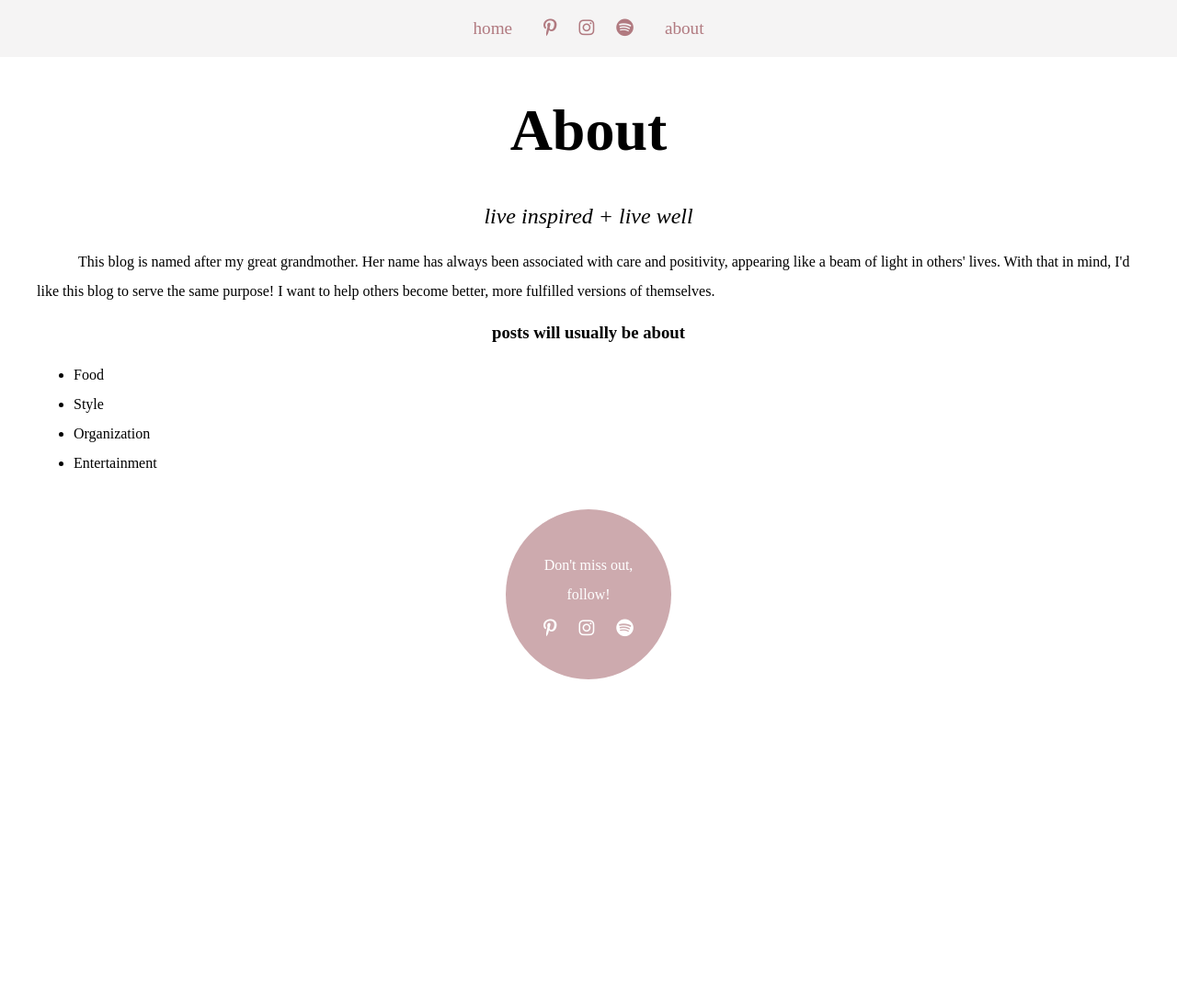
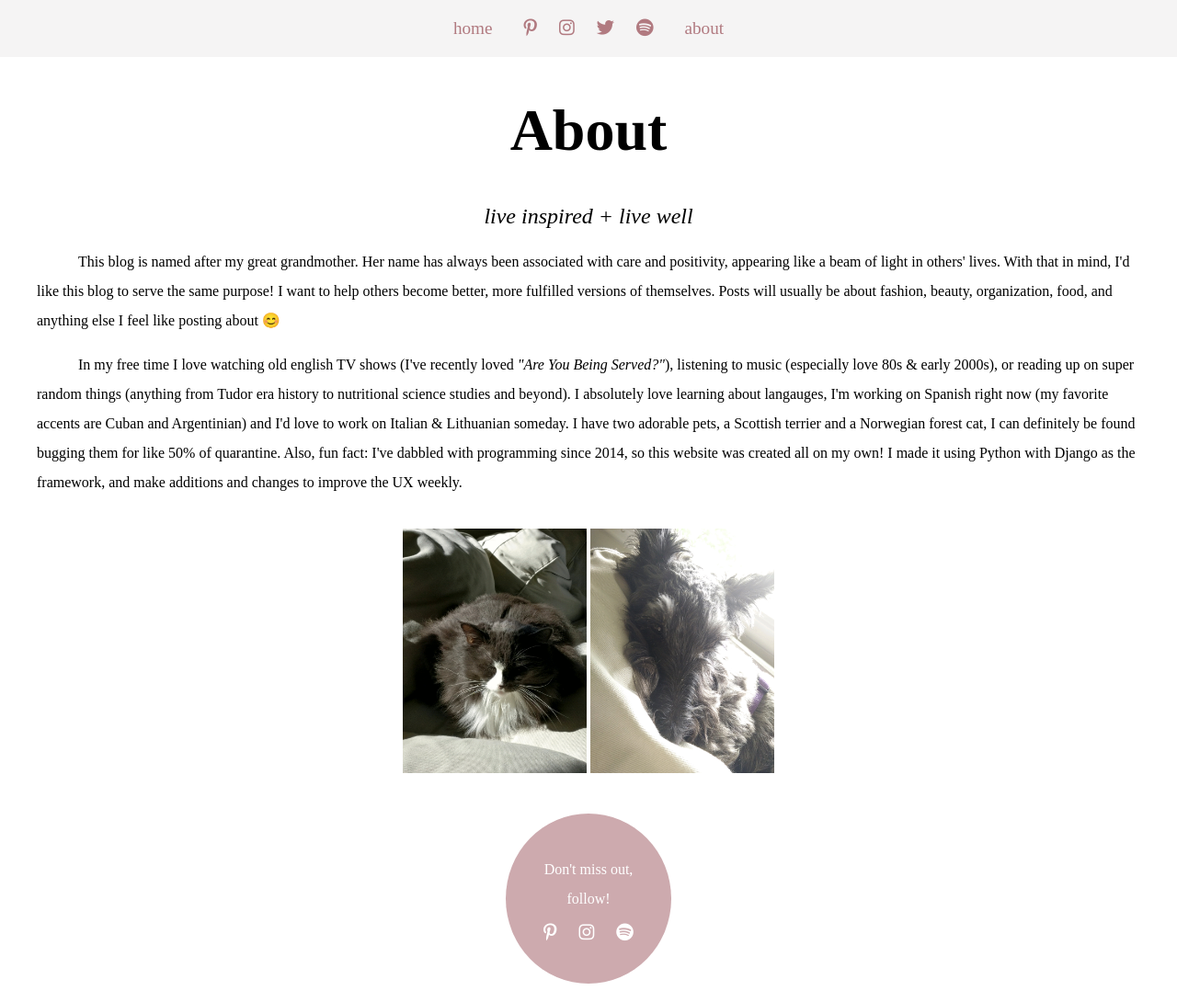
Before and after one commit to thebluelily00/theophiliaclara, a Django app: page /about in a window 1280 px wide. Shown: the whole page at 92% size. Before the commit the page ends 739 px from the top, so only its background shows below. Run offline with Django 3.2, Linux system fonts and the light colour scheme; some libraries are stand-ins or nearby versions; some web fonts are replaced.

Commit message:
added icons  + updated about page

```diff
--- a/blog/static/css/blog.css
+++ b/blog/static/css/blog.css
@@ -23,6 +23,11 @@ body, html{
   margin-left:auto;
   margin-right:auto;
   margin-bottom:20px;
+}
+
+.imagess{
+  text-align: center;
+  margin-bottom:40px;
 }
 
 #contrast p{
@@ -126,6 +131,15 @@ h1{
   padding:30px 10px 30px 10px;
 }
 
+.col3 span{
+  line-height: 200%;
+  margin:auto;
+}
+
+.col3{
+  text-align:center;
+}
+
 .footer{
   background-color:#D9B8B8;
   color:white;
@@ -155,7 +169,7 @@ h1{
 }
 
 .copy{
-  display: block;
+  display:block;
   text-align: center;
 }
 
@@ -166,7 +180,7 @@ h1{
 }
 
 #filter{
-  max-height:60px;
+  max-height:100px;
   overflow: scroll;
   padding:0px;
   text-align: center;
--- a/blog/templates/blog/about.html
+++ b/blog/templates/blog/about.html
@@ -14,39 +14,19 @@ h3{
 About
 {% endblock %}
 {% block header %}About{% endblock %}
-
+{% load static %}
 {% block content %}
 <div class="about" style="padding-left:40px;padding-right:40px;">
   <p>
     <!--Theophilia Clara was created with the intent of helping people live the best life they can. This blog was named after my great grandmother, a woman whose name is always spoken with love and stories of kindness. With that in mind, my goal is to provide information to begin improving your life in small ways, and spread the goodness to others 😊-->
   </p>
-  <p>This blog is named after my great grandmother. Her name has always been associated with care and positivity, appearing like a beam of light in others' lives. With that in mind, I'd like this blog to serve the same purpose! I want to help others become better, more fulfilled versions of themselves. </p>
-  <h3>posts will usually be about</h3>
-  <ul style="line-height:200%;">
-    <li>Food
-      <!--<ul>
-        <li><a href="/tag/breakfast">Breakfast</a> ideas to start the day out well</li>
-        <li>Healthy <a href="/tag/dessert">desserts</a></li>
-        <li>Occasional <a href="/tag/meal prep">meal prep</a> recipes</li>
-      </ul>-->
-    </li>
-    <li>Style
-      <!--<ul>
-        <li></li>
-      </ul>-->
-    </li>
-    <li>Organization
-      <!--<ul>
-        <li></li>
-      </ul>-->
-    </li>
-    <li>Entertainment
-    <!--  <ul>
-        <li></li>
-      </ul>-->
-    </li>
-  </ul>
+  <p>This blog is named after my great grandmother. Her name has always been associated with care and positivity, appearing like a beam of light in others' lives. With that in mind, I'd like this blog to serve the same purpose! I want to help others become better, more fulfilled versions of themselves. Posts will usually be about fashion, beauty, organization, food, and anything else I feel like posting about 😊</p>
+  <p>In my free time I love watching old english TV shows (I've recently loved <em>"Are You Being Served?"</em>), listening to music (especially love 80s & early 2000s), or reading up on super random things (anything from Tudor era history to nutritional science studies and beyond). I absolutely love learning about langauges, I'm working on Spanish right now (my favorite accents are Cuban and Argentinian) and I'd love to work on Italian & Lithuanian someday. I have two adorable pets, a Scottish terrier and a Norwegian forest cat, I can definitely be found bugging them for like 50% of quarantine. Also, fun fact: I've dabbled with programming since 2014, so this website was created all on my own! I made it using Python with Django as the framework, and make additions and changes to improve the UX weekly.</p>
   <br>
+  <div class="imagess">
+    <img src="{% static '/images/bellamoves.gif' %}" width="200px">
+    <img src="{% static '/images/carlislemoves.gif' %}" width="200px">
+  </div>
   <div id="contrast">
     <p style="text-align:center; text-indent:0px;"><a href="">Don't miss out,<br> follow!</a></p>
     <ul class="social">
--- a/blog/templates/blog/base.html
+++ b/blog/templates/blog/base.html
@@ -42,7 +42,9 @@
             <ul class="tsocial">
                 <li><a class="fab fa-pinterest-p" href="https://www.pinterest.com/theophiliaclara/" target="blank" id="pin"></a></li>
                 <li><a class="fab fa-instagram" href="https://www.instagram.com/theophiliaclara/" target="blank" id="insta"></a></li>
+                <li><a class="fab fa-twitter" href="https://twitter.com/theophiliaclara"></a></li>
                 <li><a class="fab fa-spotify" href="https://open.spotify.com/user/5m6nug9z882ud8ijo5blbe7v8?si=C0u19-wVQTiYJl6zg1KSJA" id="spotify"></a> </li>
+                <!--<li style="vertical-align: text-bottom;"><a class="fab" href="https://www.liketoknow.it/theophiliaclara"><img src="{% static '/images/LIKEtoKNOW.it_Icon.png' %}" alt="liketoknow.it icon" width="25px"></a></li>-->
             </ul>
             <a href="{% url 'about' %}" class="help">About</a>
         <!--  <div id="c-sty">
@@ -112,10 +114,10 @@
     <div class="footer"> <!-- 3 sections with links -->
       <div class="col1"> <!-- filter -->
         <h2 class='ex'>Filter</h2>
-        <ul id="filter">🌷
+        <ul id="filter">
           {% for tag in tags %}
             <li class='tag'><a href="{% url 'tags' tag=tag %}">{{ tag }}</a></li>
-          {% endfor %}🌷
+          {% endfor %}
         </ul>
       </div>
       <div class="col2"> <!-- social media -->
@@ -123,12 +125,14 @@
           <ul class="social">
             <li><a class="fab fa-pinterest-p" href="https://www.pinterest.com/theophiliaclara/" target="blank" id="pin"></a></li>
             <li><a class="fab fa-instagram" href="https://www.instagram.com/theophiliaclara/" target="blank" id="insta"></a></li>
+            <li><a class="fab fa-twitter" href="https://twitter.com/theophiliaclara"></a></li>
             <li><a class="fab fa-spotify" href="https://open.spotify.com/user/5m6nug9z882ud8ijo5blbe7v8?si=C0u19-wVQTiYJl6zg1KSJA" id="spotify"></a> </li>
           </ul>
       </div>
       <div class="col3"> <!-- extra info -->
-        <h2><a href="{% url 'about' %}">About</a></h2>
-        <a href="privacy" style="margin:auto;text-align:center;display:block;margin-bottom:10px;"><em>Privacy Policy</em></a>
+        <h2>Other</h2>
+        <span><a href="{% url 'about' %}" style="margin:auto;text-align:center;display:inline-block;">About</a></span> •
+        <span><a href="privacy" style="margin:auto;text-align:center;display:inline-block;">Privacy Policy</a></span>
         <span class='copy'></span>
           <!--{% if user.is_authenticated %}
           {% else %}
```
Also changed, not shown: blog/static/images/LIKEtoKNOW.it_Icon.png (added), blog/static/images/LIKEtoKNOW.it_Icon.svg (added), blog/static/images/bella3.jpg (added), blog/static/images/bellamoves.gif (added), blog/static/images/bellano2.jpg (added), blog/static/images/carlisle.jpg (added), blog/static/images/carlislemoves.gif (added), media/static/uploads/bluejeans.jpeg (added), media/static/uploads/necklace.jpeg (added), 5 other files.
